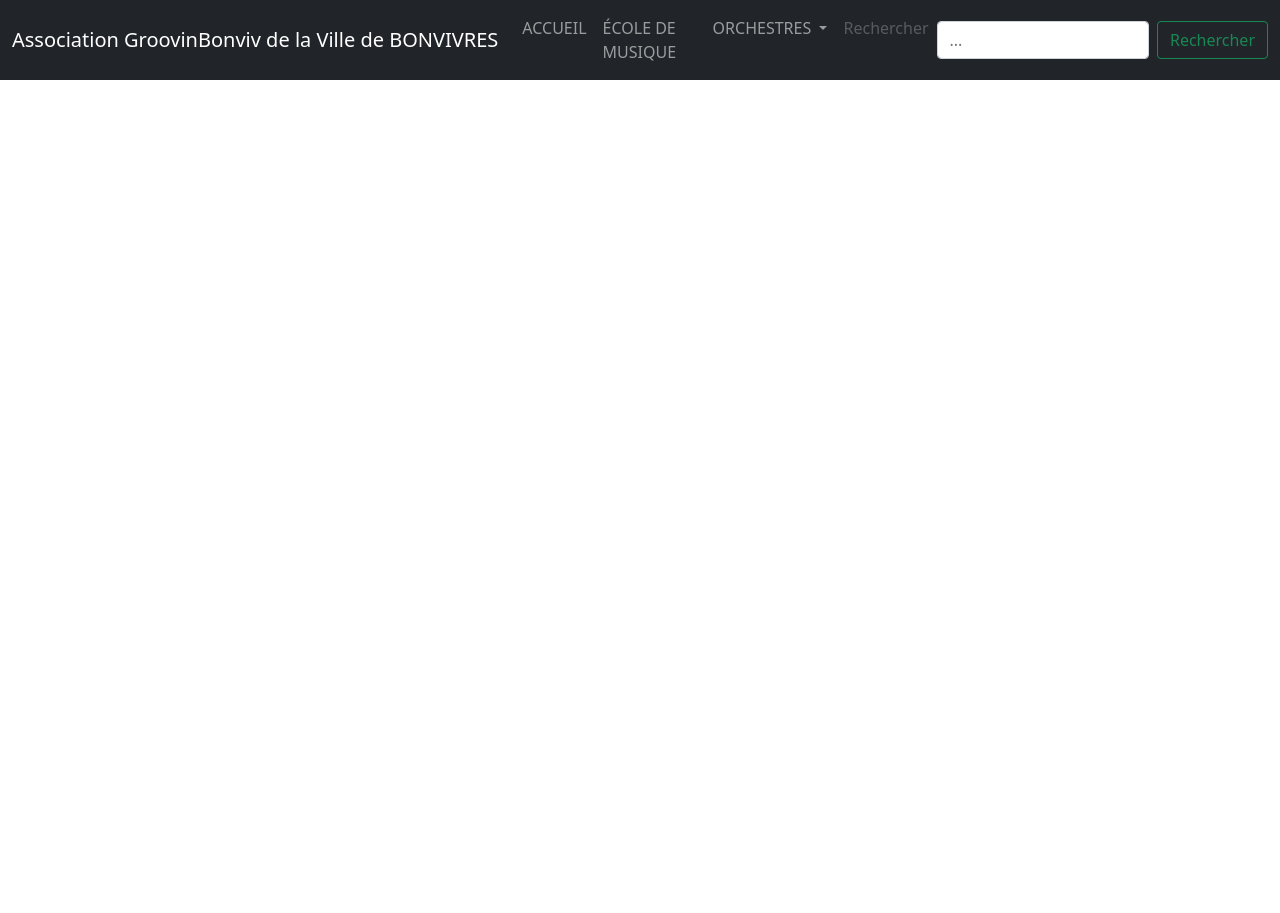
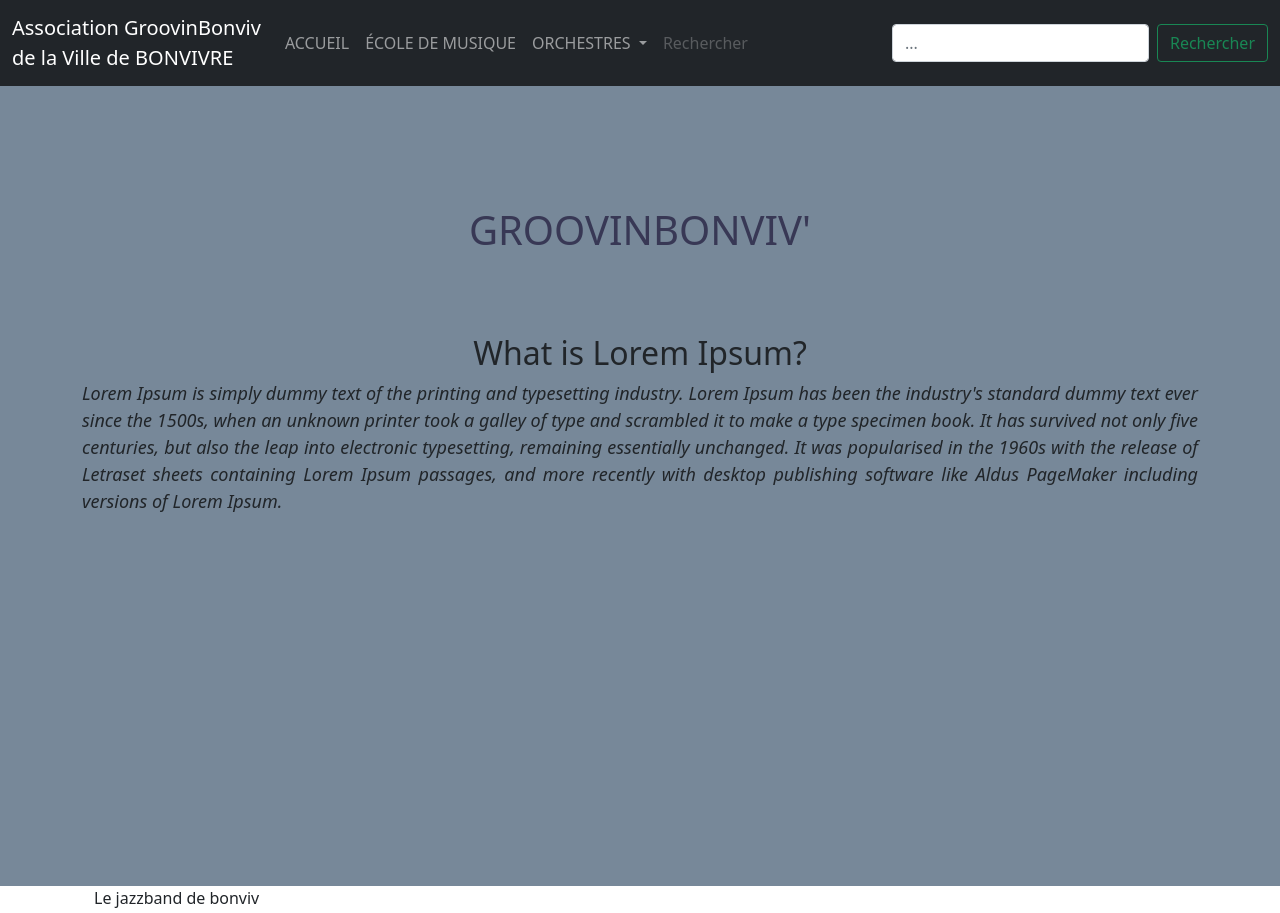
Before and after one commit to stephanegrosheitsch/-valuation-cr-er-un-site-web-avec-html-cass-et-le-farmework-bootstrap, a plain HTML site: page index.html in a window 1280 px wide. Shown: the top 913 px of the page. Before the commit the page ends 800 px from the top, so only its background shows below. Drawn offline with nearby package versions, Linux system fonts and the light colour scheme.

Commit message:
add de main et img dans index.html

```diff
--- a/index.html
+++ b/index.html
@@ -10,10 +10,10 @@
   <title>créer un site web avec html, css et le farework bootstrap</title>
 </head>
 <body>
-  <head>
+  <header>
     <nav class="navbar navbar-expand-lg navbar-dark bg-dark">
       <div class="container-fluid">
-        <a class="navbar-brand" href="#">Association GroovinBonviv de la Ville de BONVIVRES</a>
+        <a class="navbar-brand" href="#">Association GroovinBonviv<br> de la Ville de BONVIVRE</a>
         <button class="navbar-toggler" type="button" data-bs-toggle="collapse" data-bs-target="#navbarSupportedContent" aria-controls="navbarSupportedContent" aria-expanded="false" aria-label="Toggle navigation">
           <span class="navbar-toggler-icon"></span>
         </button>
@@ -30,7 +30,6 @@
                 ORCHESTRES
               </a>
               <ul class="dropdown-menu" aria-labelledby="navbarDropdown">
-                <li><a class="dropdown-item" href="#">La kugadespapis de bonviv</a></li>
                 <li><a class="dropdown-item" href="#">Le jazzband de bonviv</a></li>
                 <li><a class="dropdown-item" href="#">L'orchestre des jeunes de bonviv</a></li>
                 <li><a class="dropdown-item" href="#">Les percussions de bonviv</a></li>
@@ -47,8 +46,42 @@
         </div>
       </div>
     </nav>
-  </head>
+    <div class="grooviv">
+      <h1>GROOVINBONVIV'</h1>
+            <!--  <img src="images/kisspng-graphic-design-line-art-clip-art-musique-5b35fc30aa7cd1.1656048915302646246983.png" alt="groovinbonviv" height="400px" width="350px">-->
+        <div class="container présentation">
+          <div class="row">
+            <div class="col">
+              <h2>What is Lorem Ipsum?</h2>
+                <p class="intro">
+                Lorem Ipsum is simply dummy text of the printing and typesetting industry. Lorem Ipsum has been the industry's standard dummy text ever since the 1500s, when an unknown printer took a galley of type and scrambled it to make a type specimen book. It has survived not only five centuries, but also the leap into electronic typesetting, remaining essentially unchanged. It was popularised in the 1960s with the release of Letraset sheets containing Lorem Ipsum passages, and more recently with desktop publishing software like Aldus PageMaker including versions of Lorem Ipsum.
+                </p>
+            </div>
+          </div>
+        </div>
+    </div>
+  </header>
 
+  <main class="container">
+    <div class="container">
+
+        <div class="row">
+          <div class="col-10 groupe">
+            <p>Le jazzband de bonviv</p>
+            <img src="images/pipe-gdd398761b_1280.png" class="img-fluid">
+          </div>
+
+          <div class="col-10 groupe">
+            <p>L'orchestre des jeunes de bonviv</p>
+          </div>
+
+          <div class="col-10 groupe">
+            <p>Les percussions de bonviv</p>
+          </div>
+        </div>
+
+    </div>
+  </main>
 
 
 
--- a/style.CSS
+++ b/style.CSS
@@ -0,0 +1,53 @@
+/************ HEADER ***********/
+
+h1 {
+  color:rgb(56, 56, 85);
+  text-align: center;
+  padding: 120px 0 0 0;
+  animation: titre ease 5s;
+}
+
+@keyframes titre {
+  0% {
+    opacity: 0;
+    transform: translateY(300px);
+    }
+  100% {
+    opacity: 1;
+    transform: translateY(0px);
+  }
+}
+
+.grooviv {
+  background-color:lightslategray;
+  height: 100vh;
+}
+
+.présentation {
+  margin-top: 10vh;
+}
+
+
+/************* main *************/
+main {
+  height: 100vh;
+}
+
+h2 {
+  text-align: center;
+  font-style: normal;
+}
+
+.présentation {
+  font-size: large;
+  font-style: italic;
+}
+
+.intro {
+  text-align: justify;
+}
+
+.jazz, .jeunes, .percussions {
+  border: black;
+  background-color: lightgrey;
+}
```
Also changed, not shown: images/kisspng-graphic-design-line-art-clip-art-musique-5b35fc30aa7cd1.1656048915302646246983.png (added), images/music-g2719243e2_1920.jpg (added), images/pipe-gdd398761b_1280.png (added).
